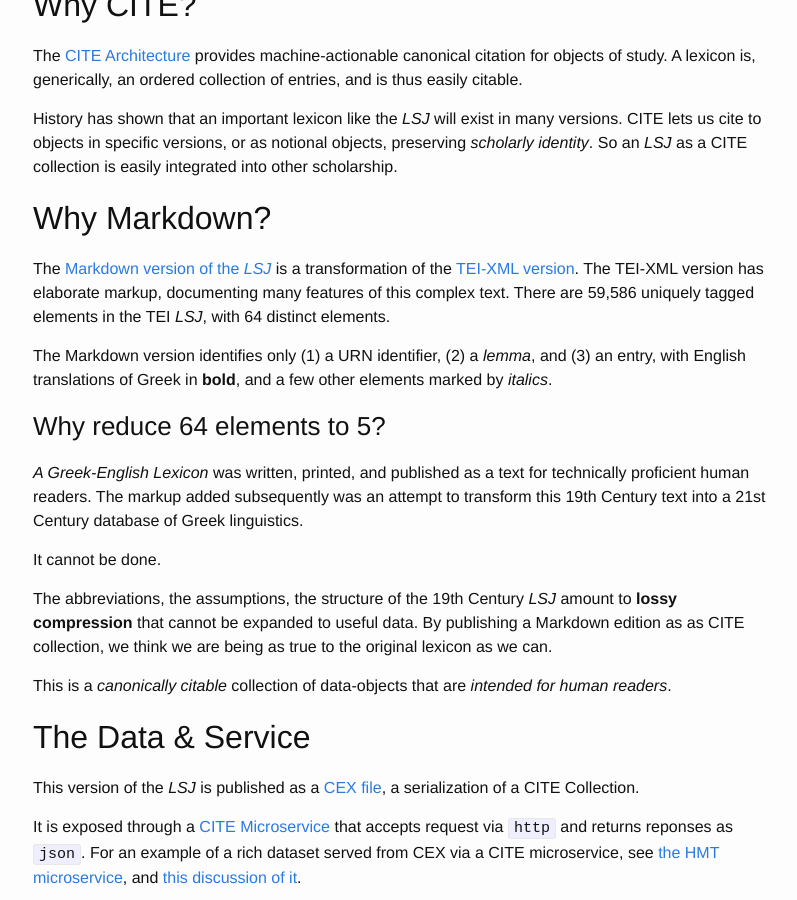
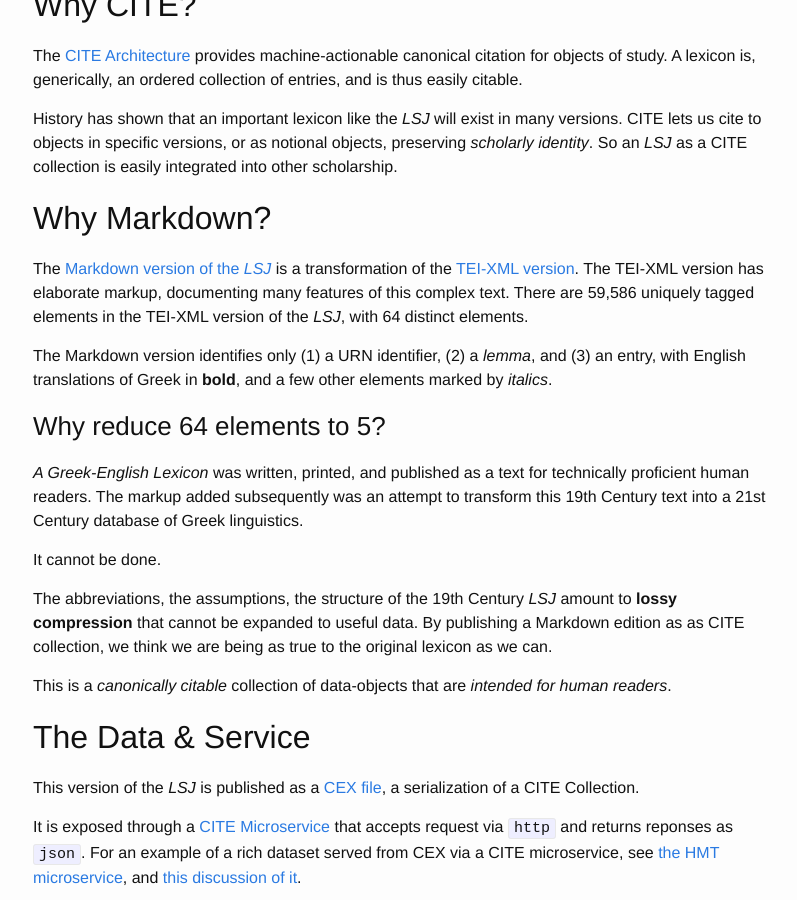
Before and after one commit to Eumaeus/Eumaeus.github.io, a Jekyll site: the page built from _posts/2018-10-30-lsj.markdown, in a window 1280 px wide and 900 px high, scrolled down 1158 px. Shown: the whole window, without its empty margins (237-1034 px from the left). Built offline with Jekyll 4.4.1, drawn with Linux system fonts in a browser that asks for light colours.

Commit message:
Adding lsj

```diff
--- a/_posts/2018-10-30-lsj.markdown
+++ b/_posts/2018-10-30-lsj.markdown
@@ -41,7 +41,7 @@ History has shown that an important lexicon like the *LSJ* will exist in many ve
 
 ## Why Markdown?
 
-The [Markdown version of the *LSJ*](https://github.com/Eumaeus/cite_lsj_cex) is a transformation of the [TEI-XML version](https://github.com/gcelano/LSJ_GreekUnicode). The TEI-XML version has elaborate markup, documenting many features of this complex text. There are 59,586 uniquely tagged elements in the TEI *LSJ*, with 64 distinct elements.
+The [Markdown version of the *LSJ*](https://github.com/Eumaeus/cite_lsj_cex) is a transformation of the [TEI-XML version](https://github.com/gcelano/LSJ_GreekUnicode). The TEI-XML version has elaborate markup, documenting many features of this complex text. There are 59,586 uniquely tagged elements in the TEI-XML version of the *LSJ*, with 64 distinct elements.
 
 The Markdown version identifies only (1) a URN identifier, (2) a *lemma*, and (3) an entry, with English translations of Greek in **bold**, and a few other elements marked by *italics*.
 
```
